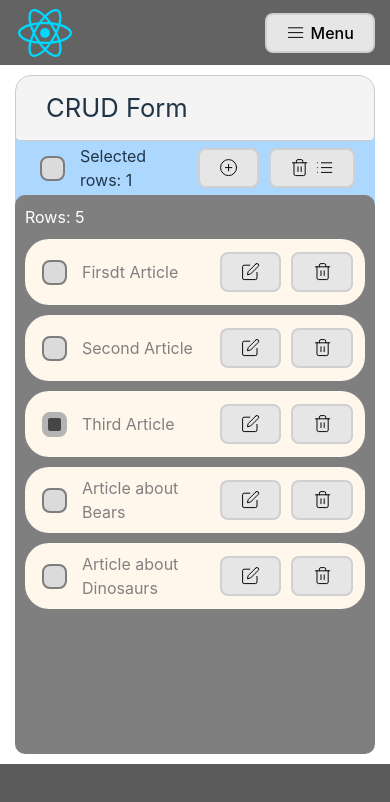
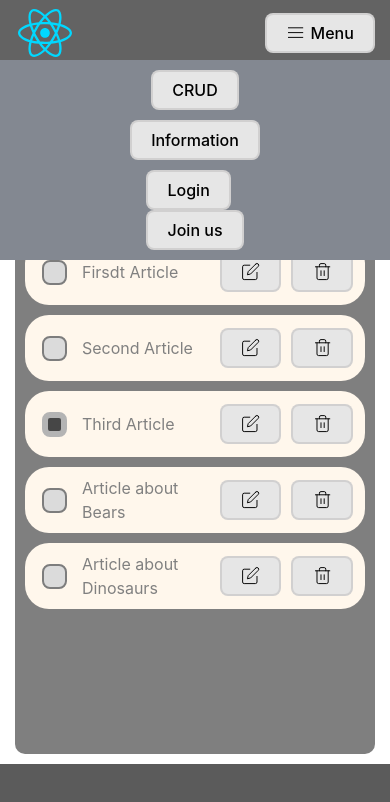
Before and after one commit to ArturKe/react-app, a React (Vite) app: page / in a window 390 px wide. Shown: the top 802 px of the page. Built offline with nearby package versions, Linux system fonts and the light colour scheme.

Commit message:
Mobile menu was added

```diff
--- a/src/components/header/Header.jsx
+++ b/src/components/header/Header.jsx
@@ -31,8 +31,20 @@ export default function Header (props) {
                 <Button>Login</Button>
                 <Button>Join us</Button>
             </div>
-            <div className='header_component_mobile-menu'>
+            <div className='mobile-menu'>
                 <Button icon={<Menu/>} event={toggleVisibility}>Menu</Button>
+            </div>
+            <div className = {['mobile-menu-list', `${mobileMenuVisible ? 'visible' : ''}`].join(' ')}>
+                <Link to="/">
+                    <Button event={toggleVisibility}>CRUD</Button>
+                </Link>
+                <Link to="/info">
+                    <Button event={toggleVisibility}>Information</Button>
+                </Link>
+                <div>
+                    <Button>Login</Button>
+                    <Button>Join us</Button>
+                </div>
             </div>
         </div>
     )
--- a/src/components/header/header.css
+++ b/src/components/header/header.css
@@ -28,8 +28,16 @@
     height: 3em;
     will-change: filter;
 }
-.header_component_mobile-menu{
+.mobile-menu{
     display: none;
+}
+
+.mobile-menu-list{
+    display: none;
+}
+
+.mobile-menu-list.visible{
+    top: -100%;
 }
 
 @media screen and (max-width: 600px) {
@@ -44,8 +52,20 @@
         grid-template-columns: 60px 1fr;
         padding: 0px 15px;
     }
-    .header_component_mobile-menu{
+    .mobile-menu{
         display: flex;
         justify-self: end;
     }
+    .mobile-menu-list{
+        display: flex;
+        flex-direction: column;
+        align-items: center;
+        gap: 10px;
+        position: fixed;
+        top: 60px;
+        left: 0;
+        background: #838891;
+        width: 100%;
+        padding: 10px 0;
+    }
 }
```
Also changed, not shown: 5 other files (tests, documents, lock files or other folders).
